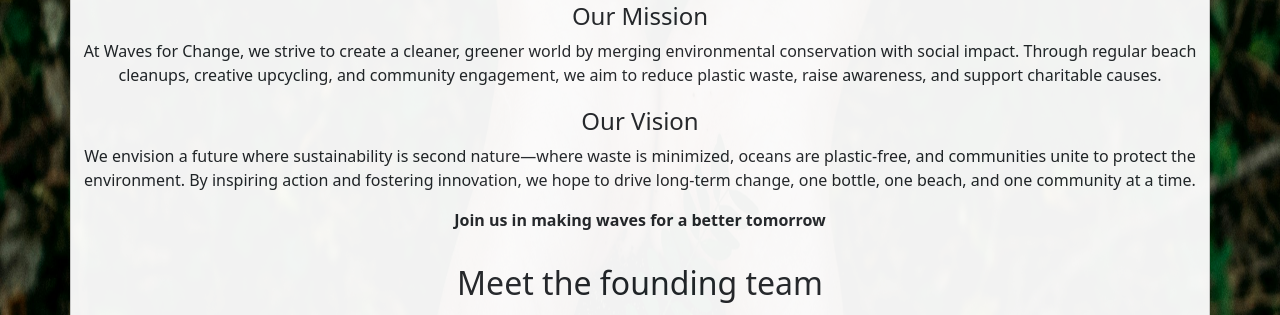
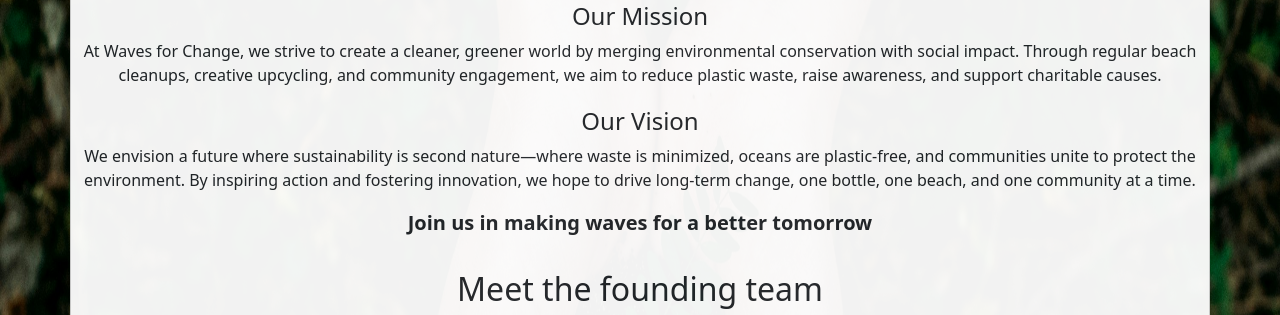
Before and after one commit to Darkstalker007/Waves-for-change, a Flask app: page / in a window 1280 px wide. Shown: the part 291-606 px from the top of the page. Run offline with Flask 3, Linux system fonts and the light colour scheme.

Commit message:
Enhance home.html by updating the font size for the call-to-action message in the vision section

```diff
--- a/templates/home.html
+++ b/templates/home.html
@@ -56,7 +56,7 @@
     <h4 class="mt-1">Our Vision</h1>
     <p>We envision a future where sustainability is second nature—where waste is minimized, oceans are plastic-free, and communities unite to protect the environment. By inspiring action and fostering innovation, we hope to drive long-term change, one bottle, one beach, and one community at a time.</p>
 
-    <p class="fw-semibold">Join us in making waves for a better tomorrow</p>
+    <p class="fw-semibold fs-5">Join us in making waves for a better tomorrow</p>
 
     <h2 class="mt-3 mb-3 ">Meet the founding team</h2>
     <div class="row align-items-center">
```
